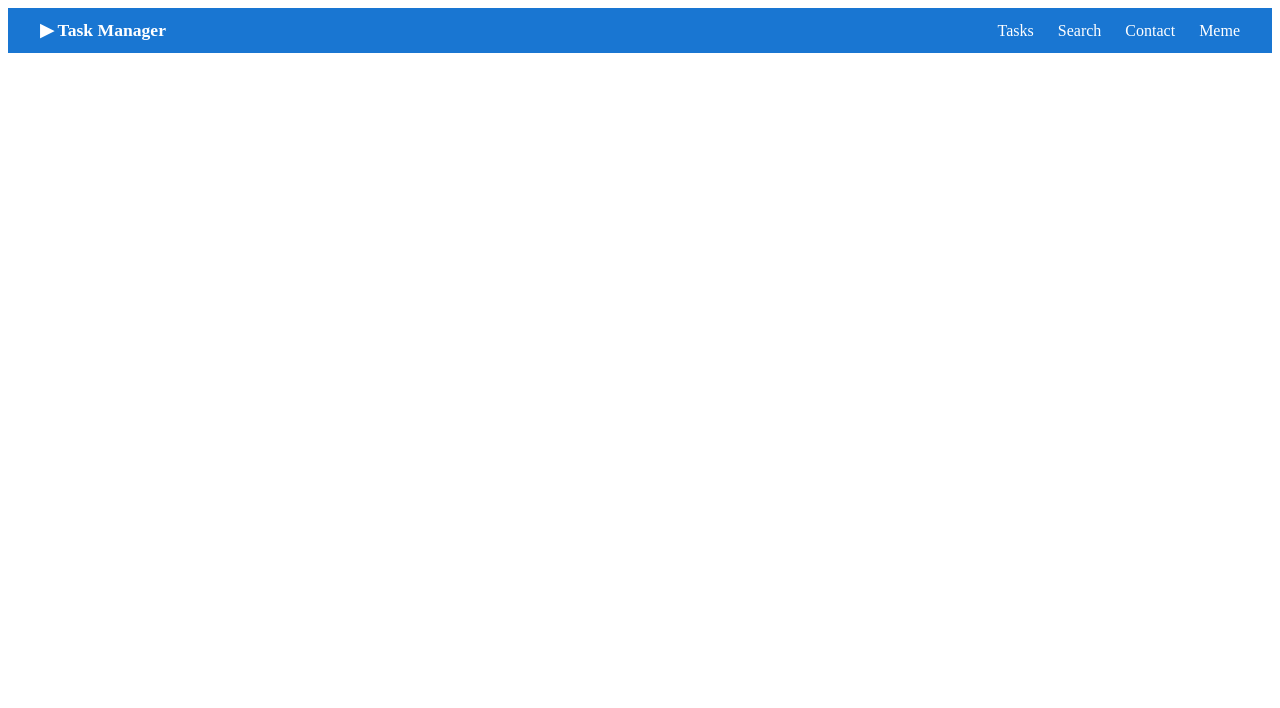
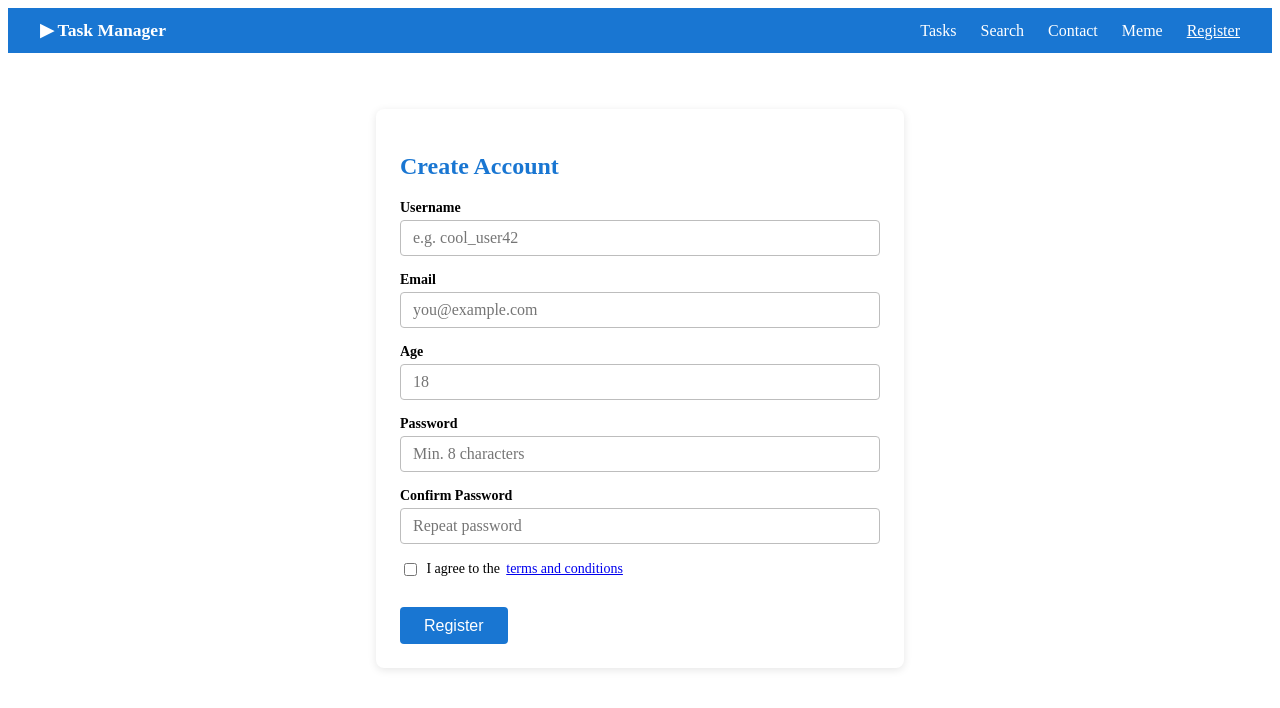
Before and after one commit to Jelmer-dataleaf/Test, an Angular app in the folder demo-app/: page /register in a window 1280 px wide. Before the commit this address led to /. Shown: the top 708 px of the page. Built offline with nearby package versions, Linux system fonts and the light colour scheme.

Commit message:
register form

```diff
--- a/demo-app/src/app/app.html
+++ b/demo-app/src/app/app.html
@@ -5,6 +5,7 @@
     <a routerLink="/search" routerLinkActive="active" data-testid="nav-search">Search</a>
     <a routerLink="/contact" routerLinkActive="active" data-testid="nav-contact">Contact</a>
     <a routerLink="/meme" routerLinkActive="active" data-testid="nav-meme">Meme</a>
+    <a routerLink="/register" routerLinkActive="active" data-testid="nav-register">Register</a>
   </nav>
 </header>
 
--- a/demo-app/src/app/app.routes.ts
+++ b/demo-app/src/app/app.routes.ts
@@ -4,6 +4,7 @@ import { TaskDetailComponent } from './components/task-detail/task-detail.compon
 import { TaskSearchComponent } from './components/task-search/task-search.component';
 import { ContactFormComponent } from './components/contact-form/contact-form.component';
 import { MemePageComponent } from './components/meme-page/meme-page.component';
+import { RegisterFormComponent } from './components/register-form/register-form.component';
 
 export const routes: Routes = [
   { path: '', redirectTo: 'tasks', pathMatch: 'full' },
@@ -12,4 +13,5 @@ export const routes: Routes = [
   { path: 'search', component: TaskSearchComponent },
   { path: 'contact', component: ContactFormComponent },
   { path: 'meme', component: MemePageComponent },
+  { path: 'register', component: RegisterFormComponent },
 ];
--- /dev/null
+++ b/demo-app/src/app/components/register-form/register-form.component.html
@@ -0,0 +1,115 @@
+<div class="register-page" data-testid="register-page">
+  <h2>Create Account</h2>
+
+  <div *ngIf="submitted" class="success-banner" data-testid="success-banner">
+    Account created! Welcome aboard 🎉
+    <button (click)="reset()" data-testid="reset-btn">Register another</button>
+  </div>
+
+  <form
+    *ngIf="!submitted"
+    [formGroup]="form"
+    (ngSubmit)="submit()"
+    novalidate
+    data-testid="register-form"
+  >
+    <!-- Username -->
+    <div class="field">
+      <label for="username">Username</label>
+      <input
+        id="username"
+        type="text"
+        formControlName="username"
+        placeholder="e.g. cool_user42"
+        data-testid="input-username"
+      />
+      <span class="error" *ngIf="username.invalid && username.touched" data-testid="error-username">
+        <span *ngIf="username.errors?.['required']">Username is required.</span>
+        <span *ngIf="username.errors?.['minlength']">At least 3 characters.</span>
+        <span *ngIf="username.errors?.['maxlength']">Max 20 characters.</span>
+        <span *ngIf="username.errors?.['pattern']">Only letters, numbers and underscores.</span>
+      </span>
+    </div>
+
+    <!-- Email -->
+    <div class="field">
+      <label for="email">Email</label>
+      <input
+        id="email"
+        type="email"
+        formControlName="email"
+        placeholder="you@example.com"
+        data-testid="input-email"
+      />
+      <span class="error" *ngIf="email.invalid && email.touched" data-testid="error-email">
+        <span *ngIf="email.errors?.['required']">Email is required.</span>
+        <span *ngIf="email.errors?.['email']">Enter a valid email address.</span>
+      </span>
+    </div>
+
+    <!-- Age -->
+    <div class="field">
+      <label for="age">Age</label>
+      <input
+        id="age"
+        type="number"
+        formControlName="age"
+        placeholder="18"
+        data-testid="input-age"
+      />
+      <span class="error" *ngIf="age.invalid && age.touched" data-testid="error-age">
+        <span *ngIf="age.errors?.['required']">Age is required.</span>
+        <span *ngIf="age.errors?.['min']">You must be at least 13.</span>
+        <span *ngIf="age.errors?.['max']">Enter a realistic age.</span>
+      </span>
+    </div>
+
+    <!-- Password -->
+    <div class="field">
+      <label for="password">Password</label>
+      <input
+        id="password"
+        type="password"
+        formControlName="password"
+        placeholder="Min. 8 characters"
+        data-testid="input-password"
+      />
+      <span class="error" *ngIf="password.invalid && password.touched" data-testid="error-password">
+        <span *ngIf="password.errors?.['required']">Password is required.</span>
+        <span *ngIf="password.errors?.['minlength']">At least 8 characters.</span>
+      </span>
+    </div>
+
+    <!-- Confirm Password -->
+    <div class="field">
+      <label for="confirmPassword">Confirm Password</label>
+      <input
+        id="confirmPassword"
+        type="password"
+        formControlName="confirmPassword"
+        placeholder="Repeat password"
+        data-testid="input-confirm-password"
+      />
+      <span
+        class="error"
+        *ngIf="(confirmPassword.touched || password.touched) && form.errors?.['mismatch']"
+        data-testid="error-mismatch"
+      >
+        Passwords do not match.
+      </span>
+    </div>
+
+    <!-- Terms -->
+    <div class="field field--checkbox">
+      <label>
+        <input type="checkbox" formControlName="terms" data-testid="input-terms" />
+        I agree to the <a href="#" (click)="$event.preventDefault()">terms and conditions</a>
+      </label>
+      <span class="error" *ngIf="terms.invalid && terms.touched" data-testid="error-terms">
+        You must accept the terms.
+      </span>
+    </div>
+
+    <button type="submit" data-testid="submit-btn">Register</button>
+  </form>
+</div>
--- /dev/null
+++ b/demo-app/src/app/components/register-form/register-form.component.scss
@@ -0,0 +1,104 @@
+.register-page {
+  max-width: 480px;
+  margin: 2rem auto;
+  padding: 1.5rem;
+  background: #fff;
+  border-radius: 8px;
+  box-shadow: 0 2px 8px rgba(0, 0, 0, 0.1);
+
+  h2 {
+    margin-bottom: 1.25rem;
+    color: #1976d2;
+  }
+}
+
+.field {
+  display: flex;
+  flex-direction: column;
+  margin-bottom: 1rem;
+
+  label {
+    font-size: 0.875rem;
+    font-weight: 600;
+    margin-bottom: 0.25rem;
+  }
+
+  input[type='text'],
+  input[type='email'],
+  input[type='number'],
+  input[type='password'] {
+    padding: 0.5rem 0.75rem;
+    border: 1px solid #bdbdbd;
+    border-radius: 4px;
+    font-size: 1rem;
+    font-family: inherit;
+    transition: border-color 0.2s;
+
+    &:focus {
+      outline: none;
+      border-color: #1976d2;
+    }
+
+    &.ng-invalid.ng-touched {
+      border-color: #d32f2f;
+    }
+  }
+
+  &--checkbox {
+    flex-direction: row;
+    flex-wrap: wrap;
+    align-items: center;
+    gap: 0.5rem;
+
+    label {
+      display: flex;
+      align-items: center;
+      gap: 0.4rem;
+      font-weight: 400;
+    }
+
+    .error {
+      width: 100%;
+    }
+  }
+}
+
+.error {
+  margin-top: 0.25rem;
+  font-size: 0.8rem;
+  color: #d32f2f;
+}
+
+button[type='submit'] {
+  margin-top: 0.5rem;
+  padding: 0.6rem 1.5rem;
+  background: #1976d2;
+  color: #fff;
+  border: none;
+  border-radius: 4px;
+  font-size: 1rem;
+  cursor: pointer;
+
+  &:hover {
+    background: #1565c0;
+  }
+}
+
+.success-banner {
+  padding: 1rem;
+  background: #e8f5e9;
+  color: #2e7d32;
+  border-radius: 4px;
+  display: flex;
+  align-items: center;
+  justify-content: space-between;
+
+  button {
+    background: none;
+    border: 1px solid #2e7d32;
+    color: #2e7d32;
+    padding: 0.25rem 0.75rem;
+    border-radius: 4px;
+    cursor: pointer;
+  }
+}
--- /dev/null
+++ b/demo-app/src/app/components/register-form/register-form.component.ts
@@ -0,0 +1,79 @@
+import { Component } from '@angular/core';
+import {
+  ReactiveFormsModule,
+  FormBuilder,
+  Validators,
+  AbstractControl,
+  ValidationErrors,
+} from '@angular/forms';
+import { CommonModule } from '@angular/common';
+
+function passwordsMatch(control: AbstractControl): ValidationErrors | null {
+  const password = control.get('password')?.value;
+  const confirm = control.get('confirmPassword')?.value;
+  return password && confirm && password !== confirm ? { mismatch: true } : null;
+}
+
+@Component({
+  selector: 'app-register-form',
+  imports: [ReactiveFormsModule, CommonModule],
+  templateUrl: './register-form.component.html',
+  styleUrl: './register-form.component.scss',
+})
+export class RegisterFormComponent {
+  submitted = false;
+
+  form = this.fb.group(
+    {
+      username: [
+        '',
+        [
+          Validators.required,
+          Validators.minLength(3),
+          Validators.maxLength(20),
+          Validators.pattern(/^\w+$/),
+        ],
+      ],
+      email: ['', [Validators.required, Validators.email]],
+      age: [null as number | null, [Validators.required, Validators.min(13), Validators.max(120)]],
+      password: ['', [Validators.required, Validators.minLength(8)]],
+      confirmPassword: ['', Validators.required],
+      terms: [false, Validators.requiredTrue],
+    },
+    { validators: passwordsMatch },
+  );
+
+  constructor(private fb: FormBuilder) {}
+
+  get username() {
+    return this.form.get('username')!;
+  }
+  get email() {
+    return this.form.get('email')!;
+  }
+  get age() {
+    return this.form.get('age')!;
+  }
+  get password() {
+    return this.form.get('password')!;
+  }
+  get confirmPassword() {
+    return this.form.get('confirmPassword')!;
+  }
+  get terms() {
+    return this.form.get('terms')!;
+  }
+
+  submit() {
+    if (this.form.invalid) {
+      this.form.markAllAsTouched();
+      return;
+    }
+    this.submitted = true;
+  }
+
+  reset() {
+    this.form.reset();
+    this.submitted = false;
+  }
+}
```
